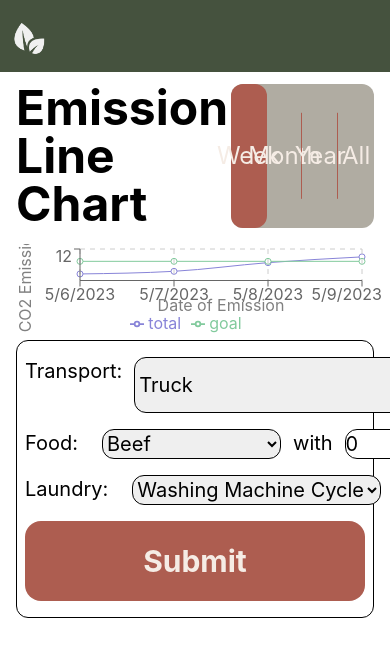
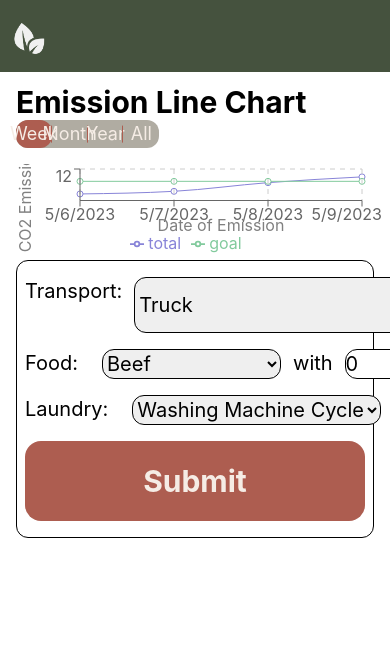
Before and after one commit to TseChapman/NoCO2, a React (Create React App) app: page /NoCO2/dashboard in a window 390 px wide. Shown: the top 656 px of the page. Built offline with nearby package versions, Linux system fonts and the light colour scheme.

Commit message:
Implement Responsive LineGraph components

```diff
--- a/src/components/Dashboard/LineGraph.js
+++ b/src/components/Dashboard/LineGraph.js
@@ -65,13 +65,13 @@ function LineGraph({uid}) {
 
   return (
     <div>
-      <div class="flex flex-row justify-between px-4 mb-4">
-        <div class="text-5xl font-bold">Emission Line Chart</div>
+      <div class="flex md:flex-row md:justify-between flex-col justify-start px-4 mb-4">
+        <div class="lg:text-5xl md:text-4xl text-3xl font-bold">Emission Line Chart</div>
         <div class="relative bg-cloudy rounded-xl w-2/5">
           <div class="flex h-full">
             {tabsData.map((tab, idx) => {
               const isLastButton = idx === tabsData.length - 1;
-              const buttonClasses = `z-10 px-4 flex items-center text-2xl text-merino justify-center${isLastButton ? '' : ' relative'}`;
+              const buttonClasses = `z-10 px-4 flex items-center lg:text-2xl md:text-xl text-lg text-merino justify-center${isLastButton ? '' : ' relative'}`;
 
               return (
                 <button
```
